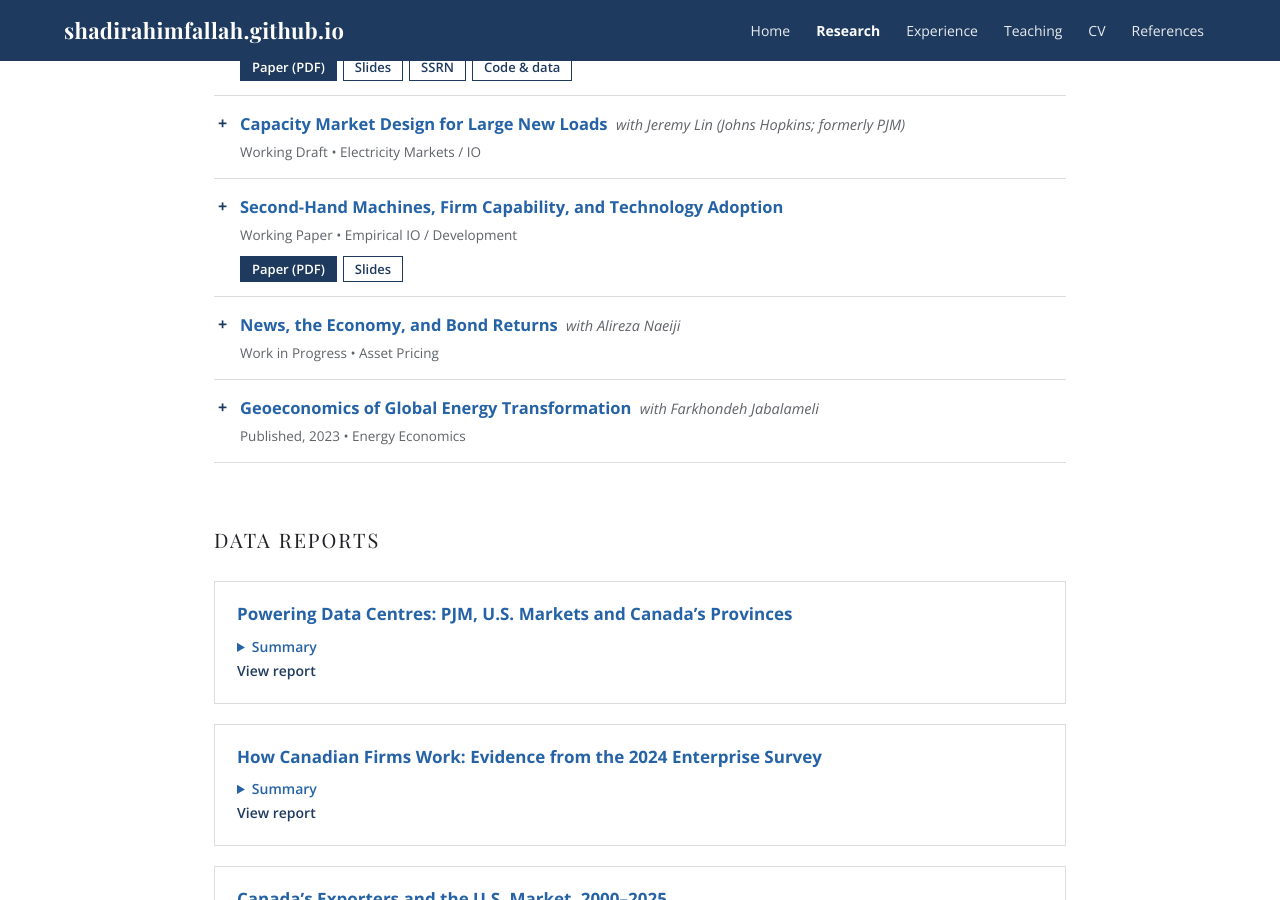
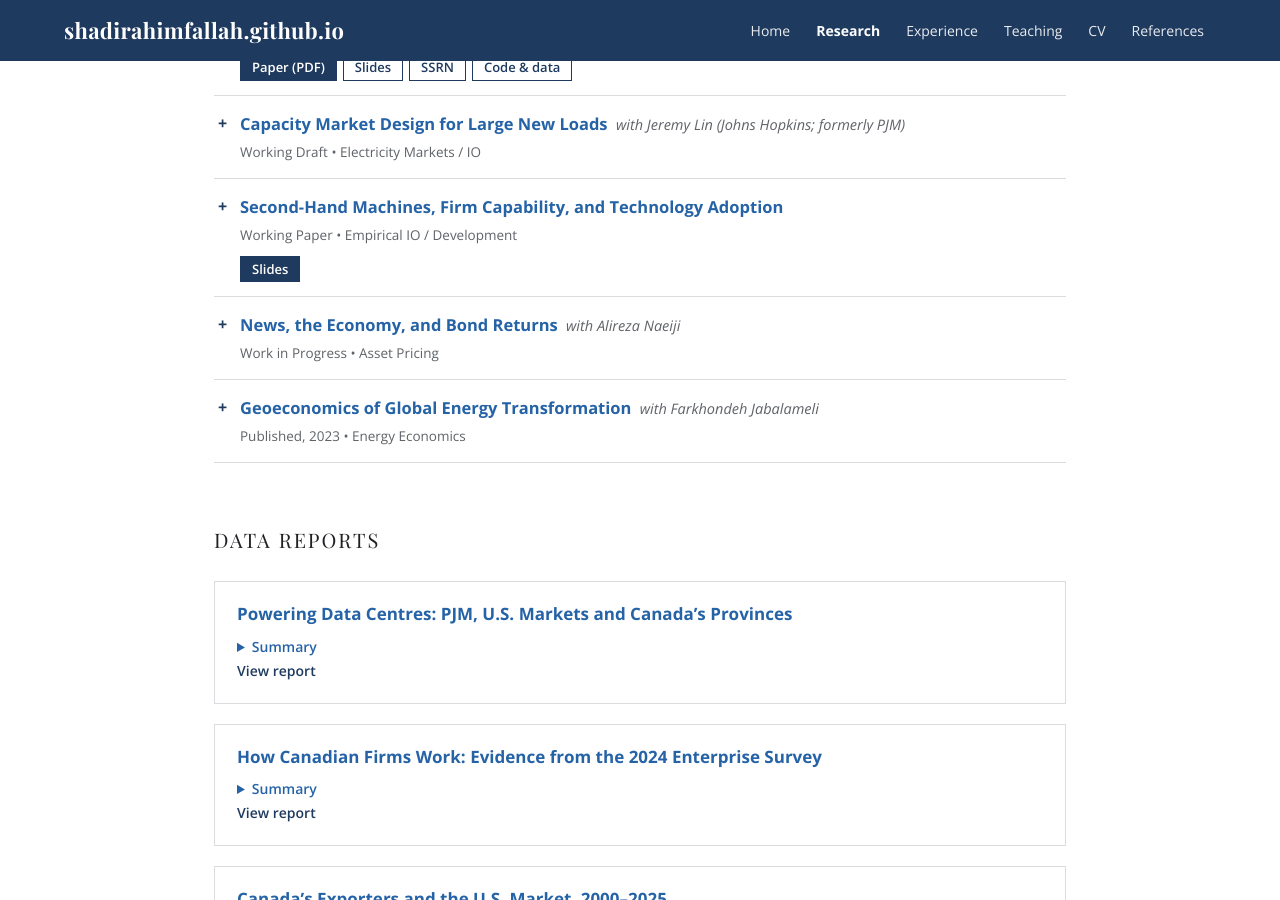
Before and after one commit to ShadiRahimfallah/ShadiRahimfallah.github.io, a Jekyll site: the page research.html, which Jekyll copies as it is, in a window 1280 px wide and 900 px high, scrolled down 510 px. Built offline with Jekyll 4.4.1, drawn with Linux system fonts in a browser that asks for light colours.

Commit message:
Add files via upload

```diff
--- a/research.html
+++ b/research.html
@@ -182,7 +182,7 @@
       </details>
 
       <details class="paper" id="second-hand-machines">
-        <summary><span class="ptitle">Second-Hand Machines, Firm Capability, and Technology Adoption</span><span class="ptag">Working Paper &bull; Empirical IO / Development</span><span class="plinks"><a class="primary" href="files/Shadi_Rahimfallah_SecondHand_Machines_Paper.pdf">Paper (PDF)</a><a href="files/Shadi_Rahimfallah_SecondHand_Machines_Slides.pdf">Slides</a></span></summary>
+        <summary><span class="ptitle">Second-Hand Machines, Firm Capability, and Technology Adoption</span><span class="ptag">Working Paper &bull; Empirical IO / Development</span><span class="plinks"><a class="primary" href="files/Shadi_Rahimfallah_SecondHand_Machines_Slides.pdf">Slides</a></span></summary>
         <div class="pbody">
           <div class="paper-dimensions">
             <div class="dim-box">
@@ -235,7 +235,7 @@
     <h2 class="section">Data reports</h2>
     <div class="cards">
       <div class="card" id="datacentre-power">
-        <h3 class="title"><a href="data/DataCentre_Power_PJM_Canada_Overview.html">Powering Data Centres: PJM, U.S. Markets and Canada’s Provinces</a></h3>
+        <h3 class="title"><a href="_data/DataCentre_Power_PJM_Canada_Overview.html">Powering Data Centres: PJM, U.S. Markets and Canada’s Provinces</a></h3>
         <details class="abstract">
           <summary>Summary</summary>
           <p>Data-centre requests now arrive faster than firm power and transmission can be built. Who
@@ -251,7 +251,7 @@
     virtual power plant, a timeline of short-run and long-run technology options, and a policy toolkit.
     All figures come from system operators, utilities and governments.</p>
         </details>
-        <a class="go" href="data/DataCentre_Power_PJM_Canada_Overview.html">View report</a>
+        <a class="go" href="_data/DataCentre_Power_PJM_Canada_Overview.html">View report</a>
       </div>
 
       <div class="card" id="canada-firms">
```
